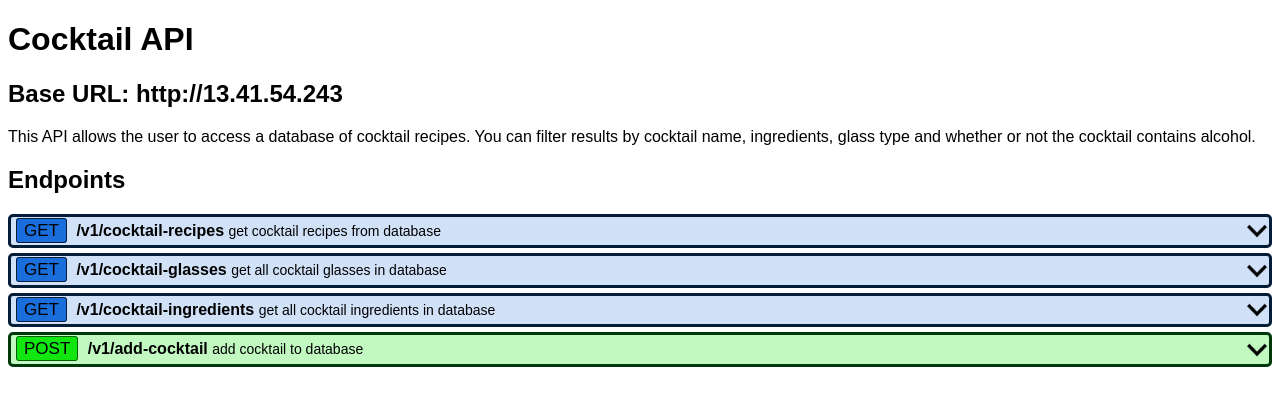
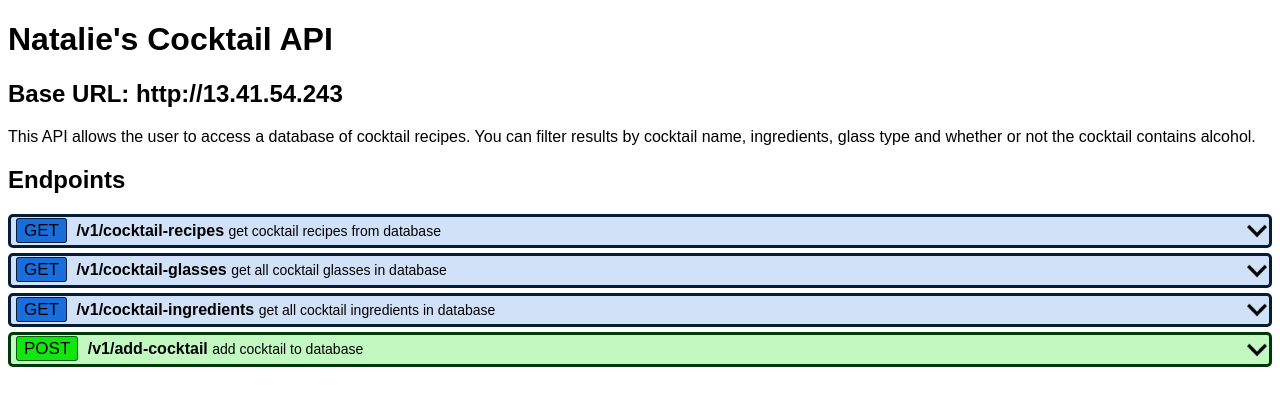
Before and after one commit to Natmonlee/cocktail-api, a website: page documentation/index.html in a window 1280 px wide. Drawn offline with Linux system fonts and the light colour scheme; no server answers.

Commit message:
Change title

```diff
--- a/documentation/index.html
+++ b/documentation/index.html
@@ -5,11 +5,11 @@
     <meta charset="UTF-8">
     <meta name="viewport" content="width=device-width, initial-scale=1.0" >
     <link rel="stylesheet" type="text/css" href="../styles/style.css">
-    <title>Cocktail API</title>
+    <title>Natalie's Cocktail API</title>
 </head>
 
 <body>
-    <h1>Cocktail API</h1>
+    <h1>Natalie's Cocktail API</h1>
     <h2>Base URL: http://13.41.54.243</h2>
     <p>This API allows the user to access a database of cocktail recipes. You can filter results by cocktail name,
         ingredients, glass type and whether or not the cocktail contains alcohol.</p>
```
